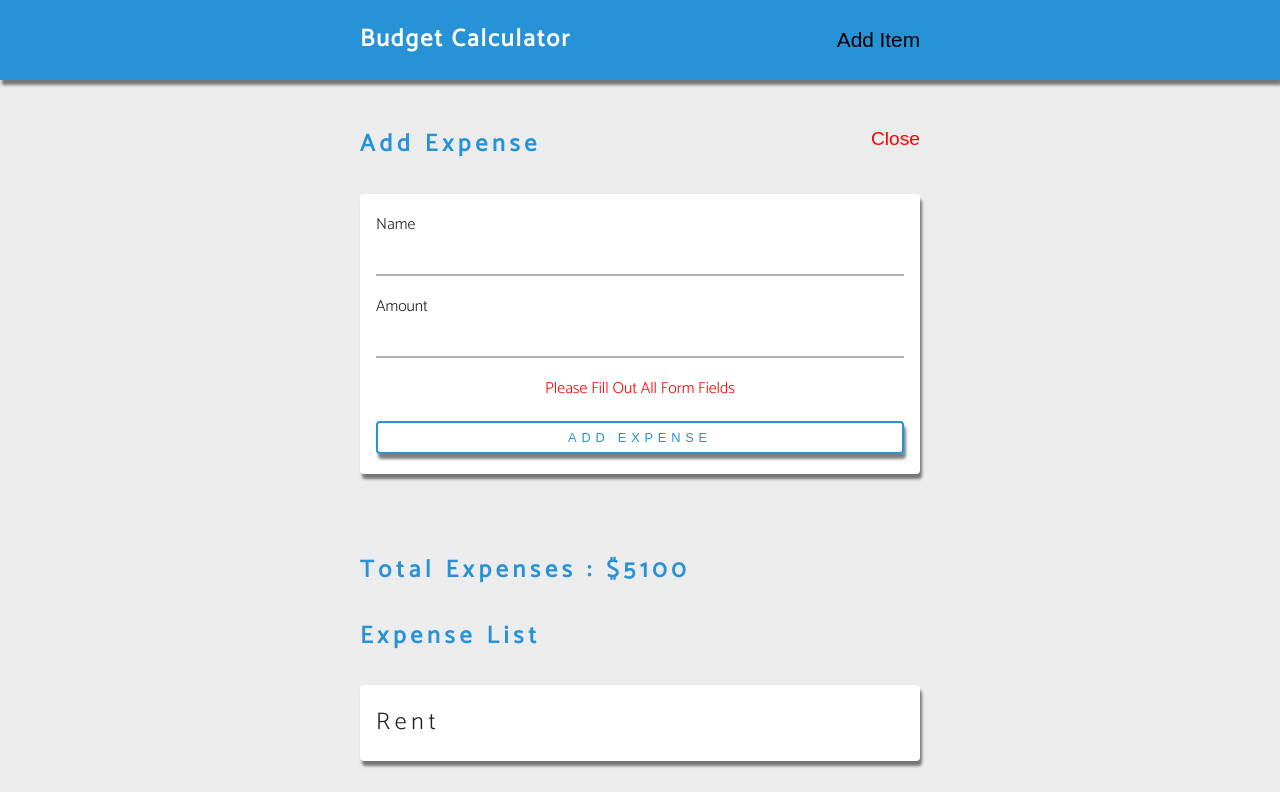
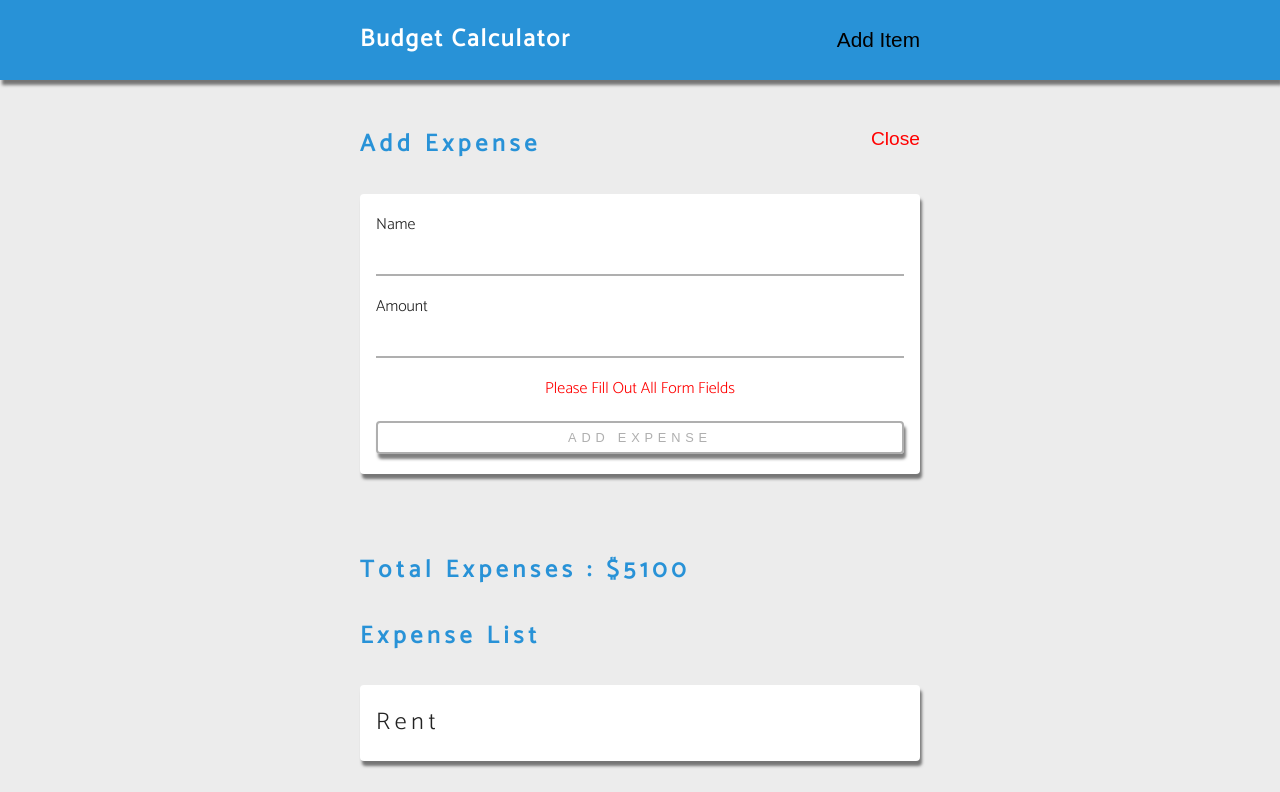
Before and after one commit to Fc0S4b/BudgetCalculatorSvelte, a Svelte app: page / in a window 1280 px wide. Shown: the top 792 px of the page. Built offline with nearby package versions, Linux system fonts and the light colour scheme.

Commit message:
Empty Values Functionality

```diff
--- a/src/ExpenseForm.svelte
+++ b/src/ExpenseForm.svelte
@@ -3,6 +3,9 @@
   let name = '';
   let amount = null;
   // $: console.log({ name, amount });
+  // a truthy value is considered true when encountered in boolean context
+
+  $: isEmpty = !name || !amount;
 </script>
 
 <section class="form">
@@ -16,8 +19,17 @@
       <label for="amount">amount</label>
       <input type="number" id="amount" bind:value={amount} />
     </div>
-    <p class="form-empty">please fill out all form fields</p>
-    <button type="submit" class="btn btn-block"> add expense </button>
+    {#if isEmpty}
+      <p class="form-empty">please fill out all form fields</p>
+    {/if}
+    <button
+      type="submit"
+      class="btn btn-block"
+      class:disabled={isEmpty}
+      disabled={isEmpty}
+    >
+      add expense
+    </button>
     <button type="button" class="close-btn">
       <i class="fas fa-times" />
       close
```
